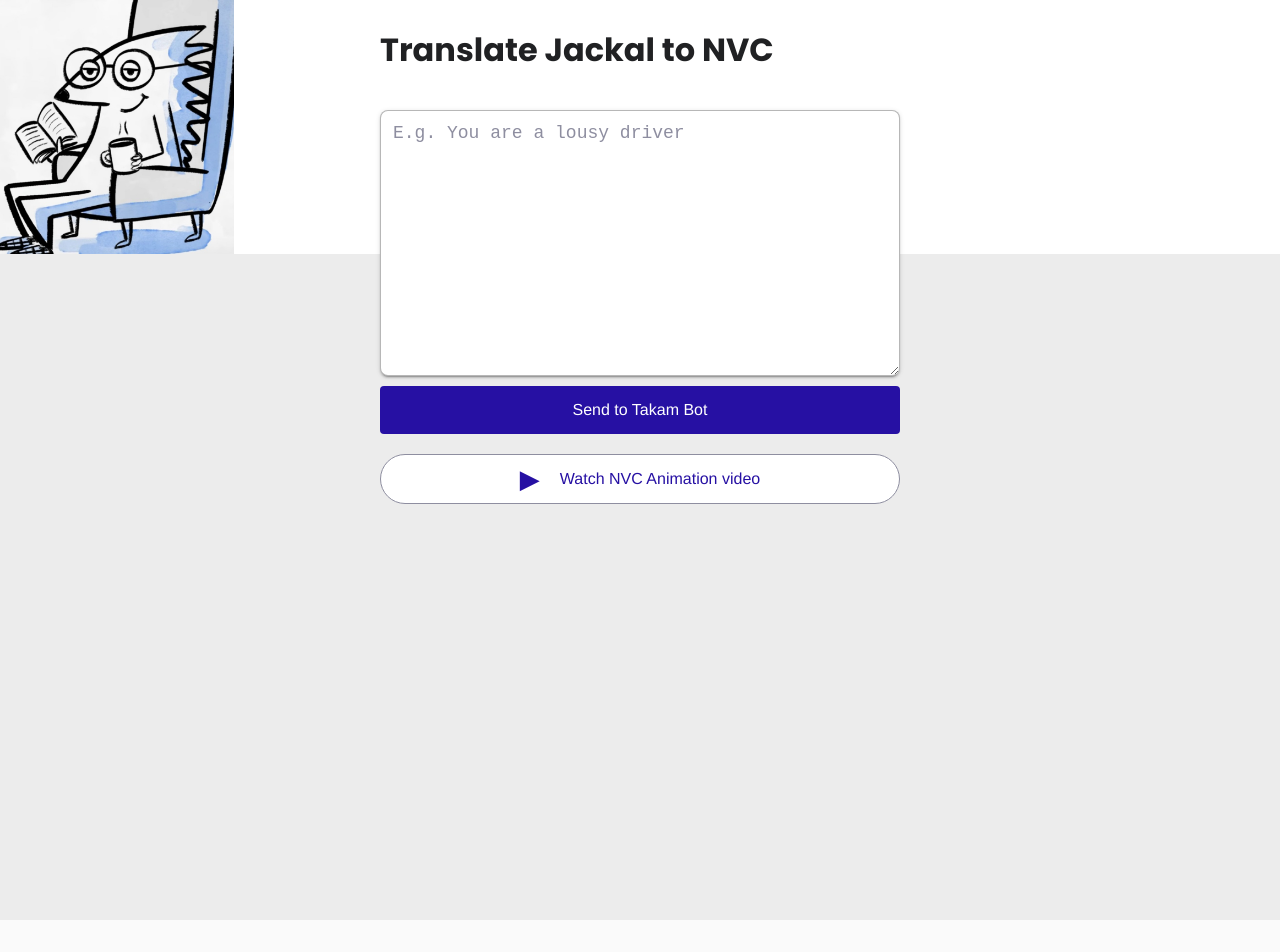
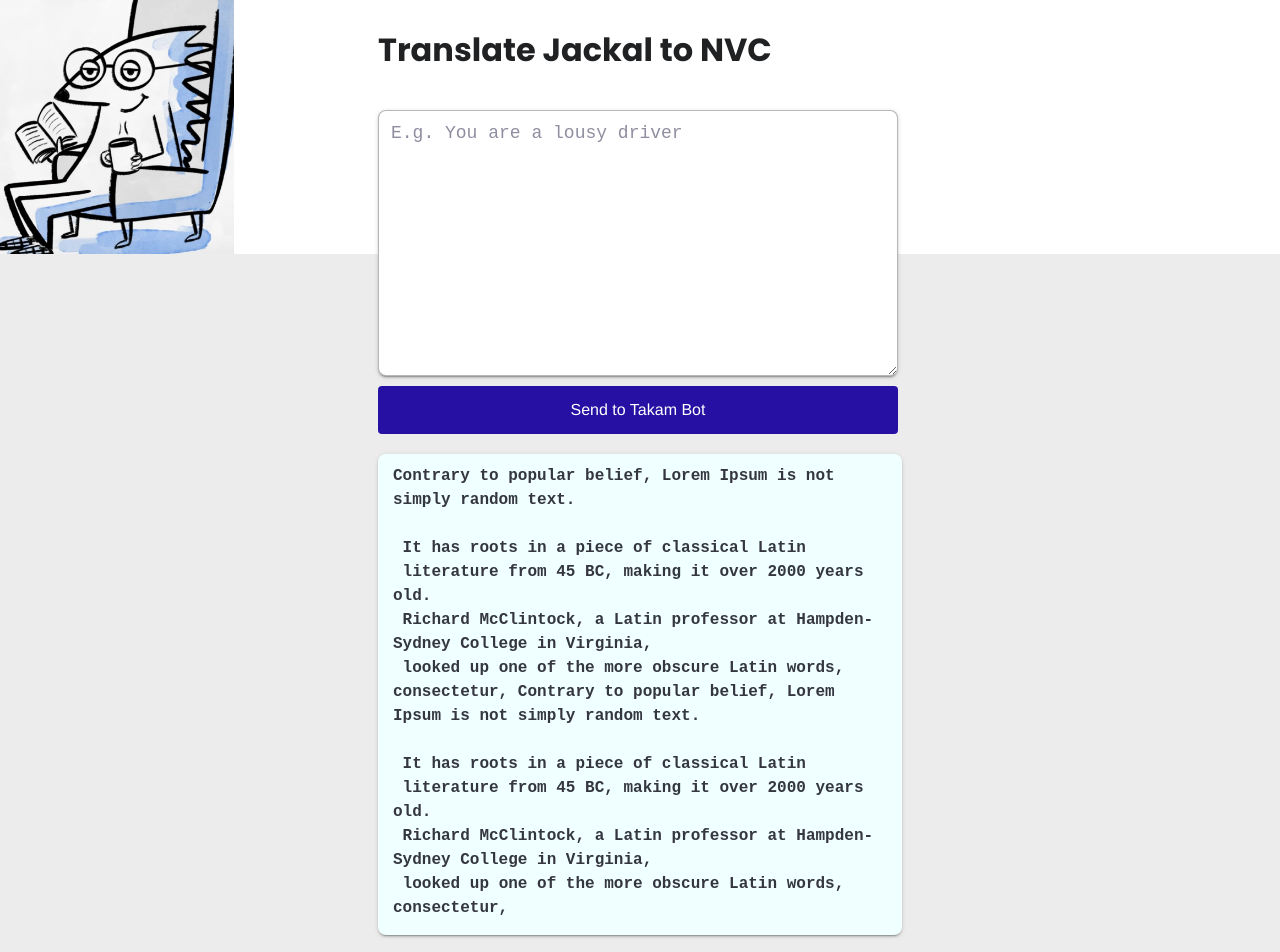
Before and after one commit to kugelblitz-one/nvc-bot, a Next.js app: page / in a window 1280 px wide. Shown: the top 952 px of the page. Before the commit the page ends 920 px from the top, so only its background shows below. Built offline with nearby package versions, Linux system fonts and the light colour scheme; a web font is replaced by a local one.

Commit message:
added footer component

```diff
--- /dev/null
+++ b/pages/components/footer.jsx
@@ -0,0 +1,6 @@
+import styles from "./loadingSpinner.module.css";
+import React from "react";
+
+const Footer = () => (<div className={styles.spinner}></div>)
+
+export default Footer
--- a/pages/index.js
+++ b/pages/index.js
@@ -5,6 +5,8 @@
 import LoadingSpinner from "./components/loadingSpinner";
 
 // Chen doesn't have access to the api so I use it as a placeholder
+
+
 const demoText = `Contrary to popular belief, Lorem Ipsum is not simply random text.\n
  It has roots in a piece of classical Latin
  literature from 45 BC, making it over 2000 years old.
@@ -17,7 +19,7 @@
 
 export default function Home() {
     const [nvcTextInput, setNVCTextInput] = useState("");
-    const [result, setResult] = useState();
+    const [result, setResult] = useState(demoText);
     const [isLoading, setIsLoading] = useState(false);
     const pressKey = (event) => event.keyCode === 13 ? onSubmit(event) : null
 
```
